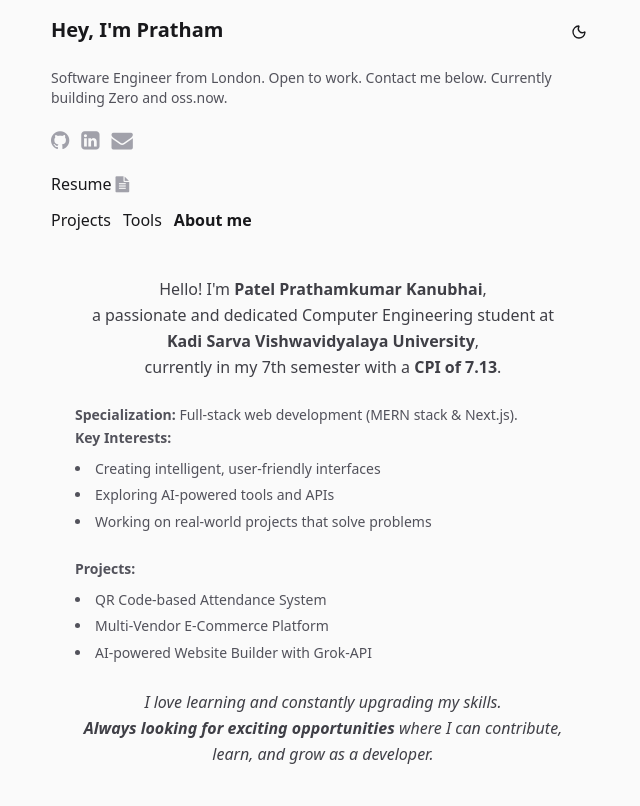
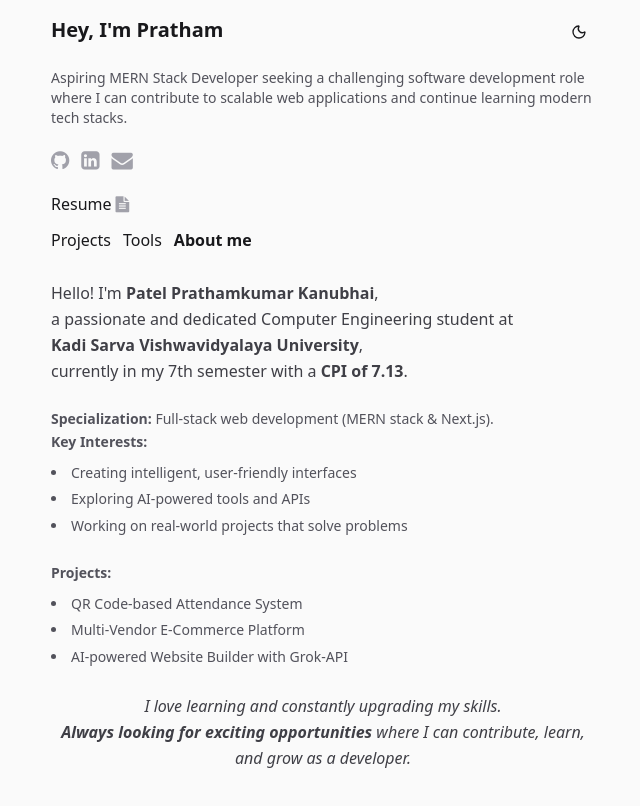
Before and after one commit to Pratham-008/Portfolio, a Next.js app: page / in a window 1280 px wide. Both pictures are taken after a click on the element "About me". Shown: the whole page, without its empty margins (317-957 px from the left). Built offline with nearby package versions, Linux system fonts and the light colour scheme.

Commit message:
final commit

```diff
--- a/app/components/AboutMe.js
+++ b/app/components/AboutMe.js
@@ -1,7 +1,7 @@
 export default function AboutMe() {
   return (
-    <section className=" p-6 flex flex-col gap-6 max-w-xl mx-auto ">
-      <div className="text-zinc-700 dark:text-zinc-300 text-base leading-relaxed text-center">
+    <section className="py-2 flex flex-col gap-6 max-w-xl mx-auto ">
+      <div className="text-zinc-700 dark:text-zinc-300 text-base leading-relaxed">
         Hello! I&apos;m{" "}
         <span className="font-bold text-zinc-700 dark:text-zinc-300">
           Patel Prathamkumar Kanubhai
--- a/app/components/Hero.js
+++ b/app/components/Hero.js
@@ -28,8 +28,9 @@ export default function ThemeToggle() {
       </div>
       <div>
         <p className="text-sm text-zinc-600 dark:text-zinc-300">
-          Software Engineer from London. Open to work. Contact me below.
-          Currently building Zero and oss.now.
+          Aspiring MERN Stack Developer seeking a challenging software
+          development role where I can contribute to scalable web applications
+          and continue learning modern tech stacks.
         </p>
       </div>
       <div className="flex gap-3 items-center">
@@ -58,10 +59,11 @@ export default function ThemeToggle() {
       <div className="flex gap-1 items-center">
         <span>Resume</span>
         <a href="/Resume.pdf" target="_blank">
-        <i
-          className="fa fa-file-text fa-md text-zinc-400 hover:text-black cursor-pointer dark:hover:text-white"
-          aria-hidden="true"
-        ></i></a>
+          <i
+            className="fa fa-file-text fa-md text-zinc-400 hover:text-black cursor-pointer dark:hover:text-white"
+            aria-hidden="true"
+          ></i>
+        </a>
       </div>
     </div>
   );
--- a/app/components/Projects.js
+++ b/app/components/Projects.js
@@ -2,7 +2,7 @@ import ProjectTemp from "./ProjectTemp";
 
 export default function Projects() {
   return (
-    <div className="flex flex-col gap-4">
+    <div className="py-2 flex flex-col gap-4">
       <ProjectTemp
         title="Class-Room Attendance & Feedback System"
         techno="HTML /  CSS /  HTML5 /  Node.js /  Express.js /  SQL / MySQL"
```
